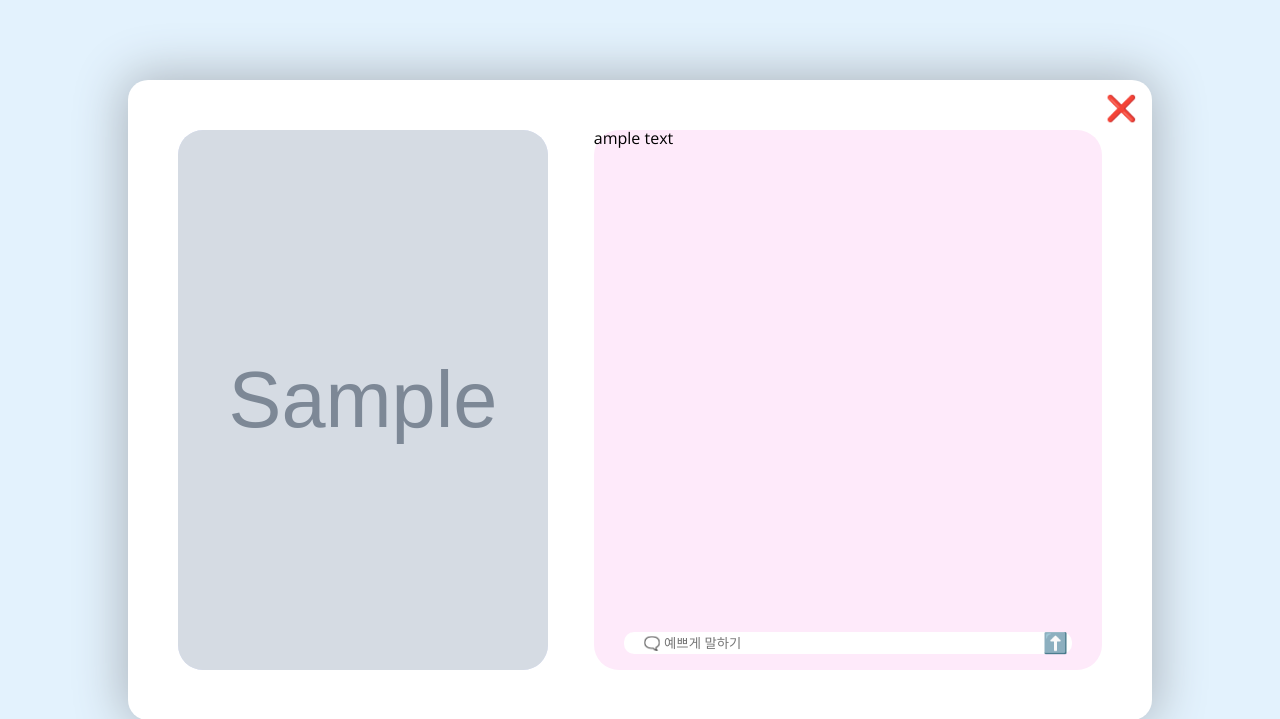
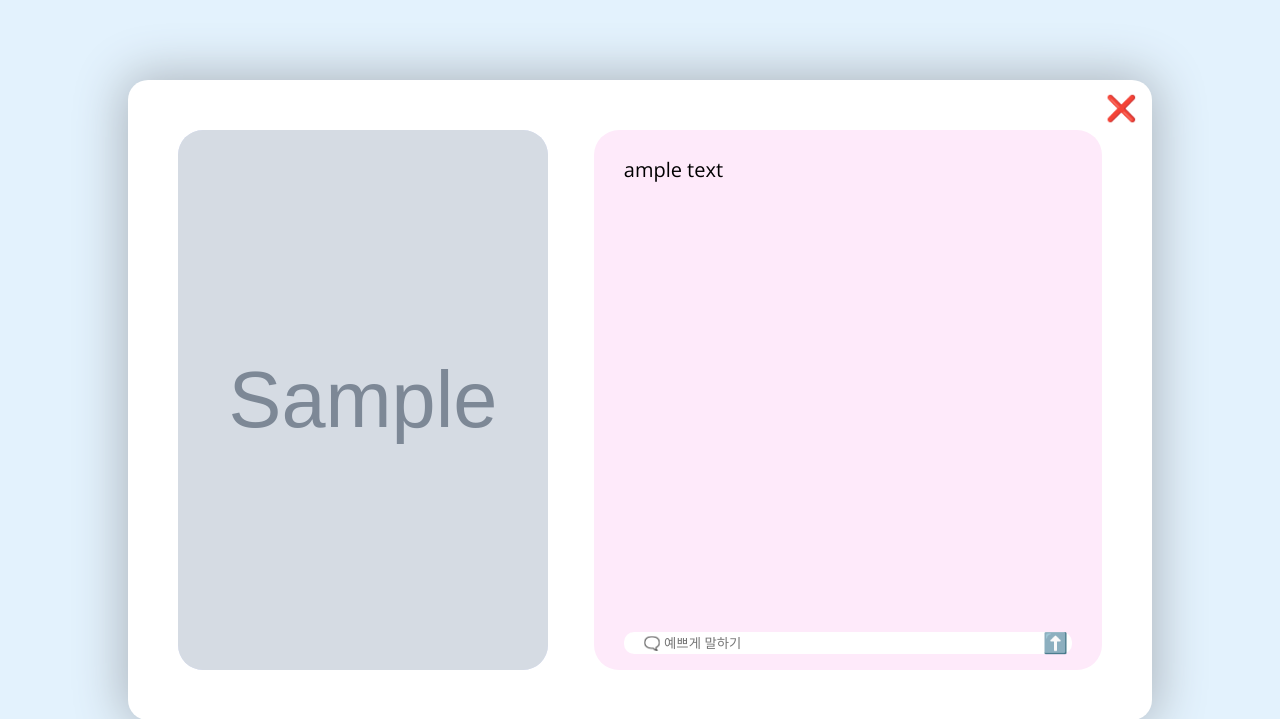
Before and after one commit to harukang/teamInfo, a Flask app: page /users/1/photos/1 in a window 1280 px wide. Shown: the top 719 px of the page. Run offline with Flask 2, Linux system fonts and the light colour scheme; grey boxes marked "Sample" are stand-in pictures; a database or web service that is not in the repository returns one stand-in record (values such as "Sample title").

Commit message:
watchpage

```diff
--- a/templates/watch.html
+++ b/templates/watch.html
@@ -23,18 +23,15 @@
             const userId ='{{ user_id }}'
             const comments = commentsStr.slice(1,-1).replaceAll("&#39;","").split(",").map(photo=>photo.trim())
 
-
             $('.close').attr('href',`/users/${userId}`)
             $('.photo img').attr('src',`${photo}`)
-
-            console.log(comments)
 
             if(comments.length !== 0){
               for( let i = 0; i < comments.length; i++ ){
                   let comment = comments[i]
                   let temp_html = `<li>${comment}</li>`
 
-                  $('.comment_list').append(temp_html)
+                  $('.comment__list').append(temp_html)
                     }}
             }
 
@@ -54,8 +51,7 @@
         <img src=""/>
     </section>
     <section class="comment">
-        <ul class="comment_list">
-
+        <ul class="comment__list">
         </ul>
         <form class="comment-form" method="post">
             <div>
```
